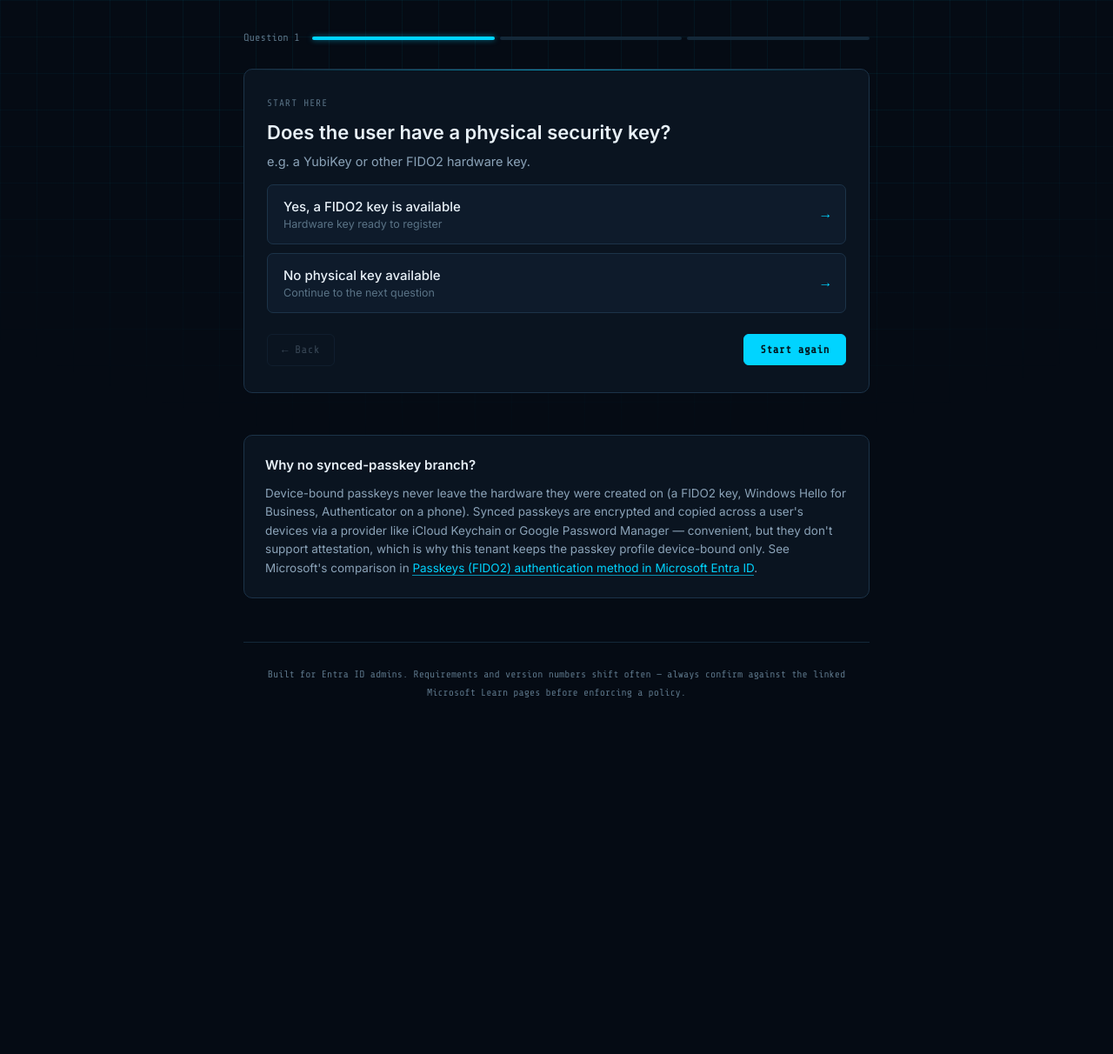
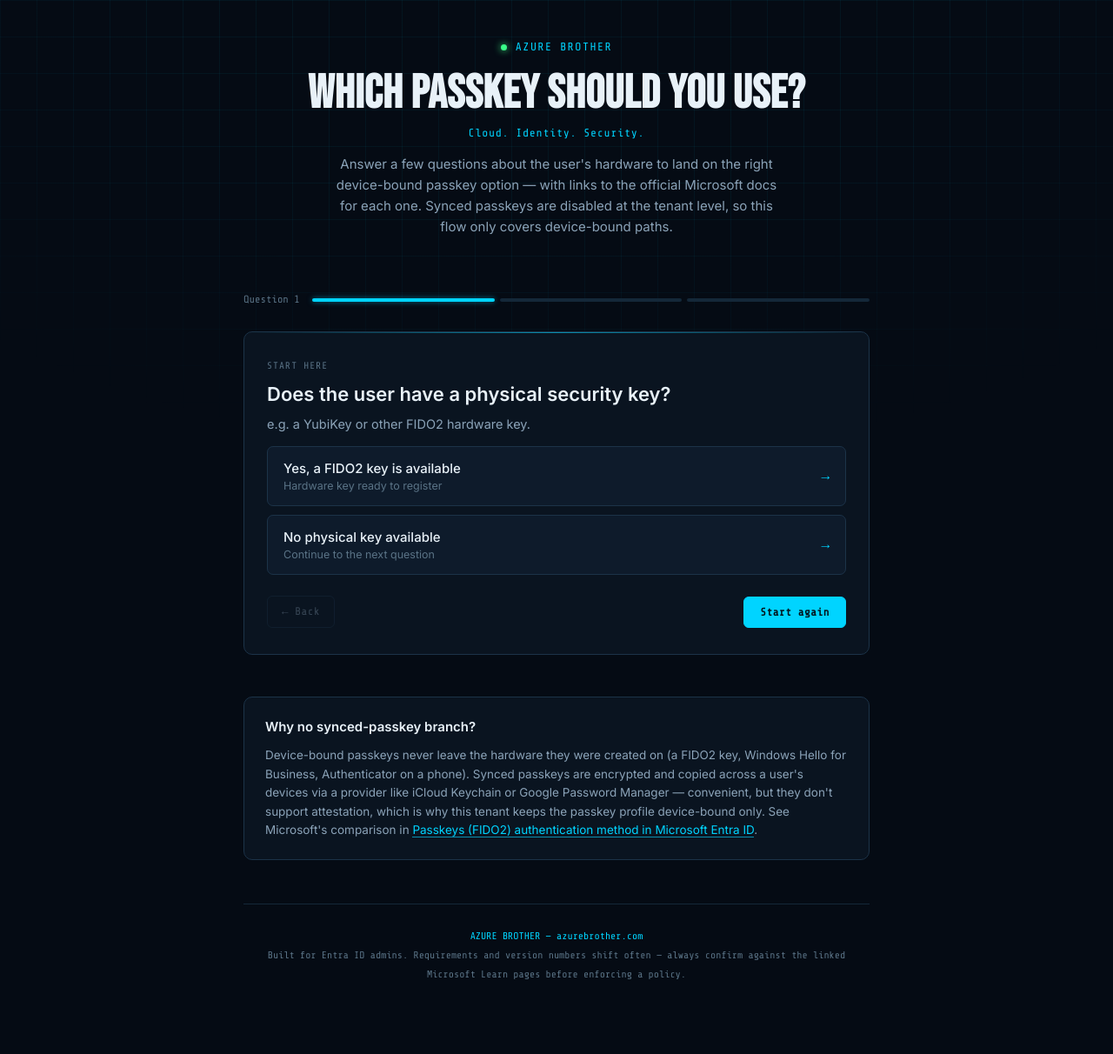
Before and after one commit to AzureBrother/AzureBrother.github.io, a Jekyll site: the page tools/passkey-flow.html, which Jekyll copies as it is, in a window 1280 px wide. Shown: the whole page at 87% size. Built offline with Jekyll 4.4.1, drawn with Linux system fonts in a browser that asks for light colours; before the commit the page ends 900 px from its top, so only the background shows below that; some of the changed lines change nothing that is shown.

Commit message:
Update passkey flow content and structure

```diff
--- a/tools/passkey-flow.html
+++ b/tools/passkey-flow.html
@@ -248,6 +248,12 @@
 <div class="pcb-bg" aria-hidden="true"></div>
 
 <div class="wrap">
+  <header>
+    <div class="brand"><span class="brand-dot"></span>Azure Brother</div>
+    <h1>Which passkey should you use?</h1>
+    <p class="tagline"><span>Cloud.</span> <span>Identity.</span> <span>Security.</span></p>
+    <p class="subhead">Answer a few questions about the user's hardware to land on the right device-bound passkey option — with links to the official Microsoft docs for each one. Synced passkeys are disabled at the tenant level, so this flow only covers device-bound paths.</p>
+  </header>
 
   <div class="progress-row">
     <span class="progress-label" id="progressLabel">Question 1</span>
@@ -264,6 +270,7 @@
   </section>
 
   <footer>
+    <div class="foot-brand">AZURE BROTHER — azurebrother.com</div>
     <div>Built for Entra ID admins. Requirements and version numbers shift often — always confirm against the linked Microsoft Learn pages before enforcing a policy.</div>
   </footer>
 </div>
@@ -294,7 +301,7 @@
       help:"This determines which built-in, device-bound option is available.",
       options:[
         { label:'Windows', sub:'Windows Hello for Business or local save', next:'q_windows_managed' },
-        { label:'macOS', sub:'Platform SSO / Platform Credential', next:'o_macos' },
+        { label:'macOS', sub:'Platform SSO or key-based fallback', next:'q_macos_managed' },
         { label:'Android or iOS', sub:'Passkey in Microsoft Authenticator', next:'q_mobile_version' },
         { label:'Linux', sub:'No built-in platform credential', next:'o_linux' }
       ]
@@ -309,6 +316,18 @@
       options:[
         { label:'Yes, joined and managed', sub:'Eligible for Windows Hello for Business', next:'o_whfb' },
         { label:'No, unmanaged / BYOD', sub:'e.g. a consultant\'s personal laptop', next:'o_windows_save' }
+      ]
+    },
+
+    q_macos_managed: {
+      type:'question',
+      step:3,
+      eyebrow:'macOS',
+      title:"Is the Mac company-owned and Microsoft Entra joined via Platform SSO?",
+      help:"Platform SSO needs the Mac enrolled in MDM with the Microsoft Enterprise SSO plug-in. A personal or BYOD Mac isn't eligible.",
+      options:[
+        { label:'Yes, company-owned and Entra-joined', sub:'Enrolled with Platform SSO', next:'o_macos_psso' },
+        { label:'No, personal / BYOD Mac', sub:'Not enrolled in Platform SSO', next:'o_macos_byod' }
       ]
     },
 
@@ -366,16 +385,29 @@
       ]
     },
 
-    o_macos: {
+    o_macos_psso: {
       type:'outcome', status:'success',
-      title:'Use Platform SSO / Platform Credential for macOS',
+      title:'Use Platform SSO for macOS',
       body:[
-        "On a managed Mac (macOS 14+, enrolled via MDM with the Microsoft Enterprise SSO plug-in), Platform SSO's Secure Enclave-backed Platform Credential gives you a device-bound, phishing-resistant sign-in — unlocked with Touch ID — comparable to Windows Hello for Business.",
-        "No FIDO2 key or synced provider is required. An unmanaged Mac falls back to needing a FIDO2 key or a synced passkey instead."
+        "On a company-owned Mac enrolled in MDM with the Microsoft Enterprise SSO plug-in, Platform SSO's Secure Enclave-backed Platform Credential gives you a device-bound, phishing-resistant sign-in — unlocked with Touch ID — comparable to Windows Hello for Business.",
+        "No FIDO2 key or phone is required for this path."
       ],
       links:[
         { label:'macOS Platform Single Sign-on (PSSO) overview', url:'https://learn.microsoft.com/en-us/entra/identity/devices/macos-psso' },
         { label:'Platform Credential for macOS authentication method', url:'https://learn.microsoft.com/en-us/entra/identity/authentication/concept-authentication-platform-credential-for-macos' }
+      ]
+    },
+
+    o_macos_byod: {
+      type:'outcome', status:'success',
+      title:'Use a FIDO2 key or Authenticator passkey',
+      body:[
+        "A personal or BYOD Mac isn't enrolled in Platform SSO, so there's no Platform Credential to fall back on — Microsoft doesn't offer a local, unmanaged equivalent to Windows' \"save a passkey to this device\" option on macOS.",
+        "Two device-bound options remain: plug in a <strong>FIDO2 security key</strong>, or use the <strong>passkey in Microsoft Authenticator</strong> on the user's phone and sign in on the Mac via cross-device registration and authentication (QR code plus Bluetooth proximity check)."
+      ],
+      links:[
+        { label:'Support for FIDO2 authentication with Microsoft Entra ID', url:'https://learn.microsoft.com/en-us/entra/identity/authentication/concept-fido2-compatibility' },
+        { label:'Enable and support passkeys in Authenticator', url:'https://learn.microsoft.com/en-us/entra/identity/authentication/how-to-enable-authenticator-passkey' }
       ]
     },
 
@@ -431,6 +463,14 @@
   var progressLabel = document.getElementById('progressLabel');
 
   var MAX_STEPS = 3;
+
+  function scrollCardIntoView(){
+    var rect = card.getBoundingClientRect();
+    if (rect.top < 0 || rect.top > 24){
+      window.scrollTo({ top: window.scrollY + rect.top - 16, behavior:'smooth' });
+    }
+  }
+
   for (var i=0; i<MAX_STEPS; i++){
     var seg = document.createElement('div');
     seg.className = 'progress-seg';
@@ -492,7 +532,7 @@
         history.push({ nodeId: currentId, choiceLabel: opt.label });
         currentId = opt.next;
         render();
-        card.scrollIntoView({ behavior:'smooth', block:'start' });
+        scrollCardIntoView();
       });
     });
 
@@ -536,14 +576,14 @@
         var prev = history.pop();
         currentId = prev.nodeId;
         render();
-        card.scrollIntoView({ behavior:'smooth', block:'start' });
+        scrollCardIntoView();
       });
     }
     restartBtn.addEventListener('click', function(){
       history = [];
       currentId = 'q_physicalkey';
       render();
-      card.scrollIntoView({ behavior:'smooth', block:'start' });
+      scrollCardIntoView();
     });
   }
 
@@ -556,7 +596,18 @@
     }
     updateProgress();
     renderTrail();
+    reportHeight();
   }
+
+  function reportHeight(){
+    try {
+      var h = document.documentElement.scrollHeight;
+      window.parent.postMessage({ azureBrotherPasskeyFlowHeight: h }, '*');
+    } catch(e){}
+  }
+  window.addEventListener('load', reportHeight);
+  window.addEventListener('resize', reportHeight);
+
 
   render();
 })();
```
